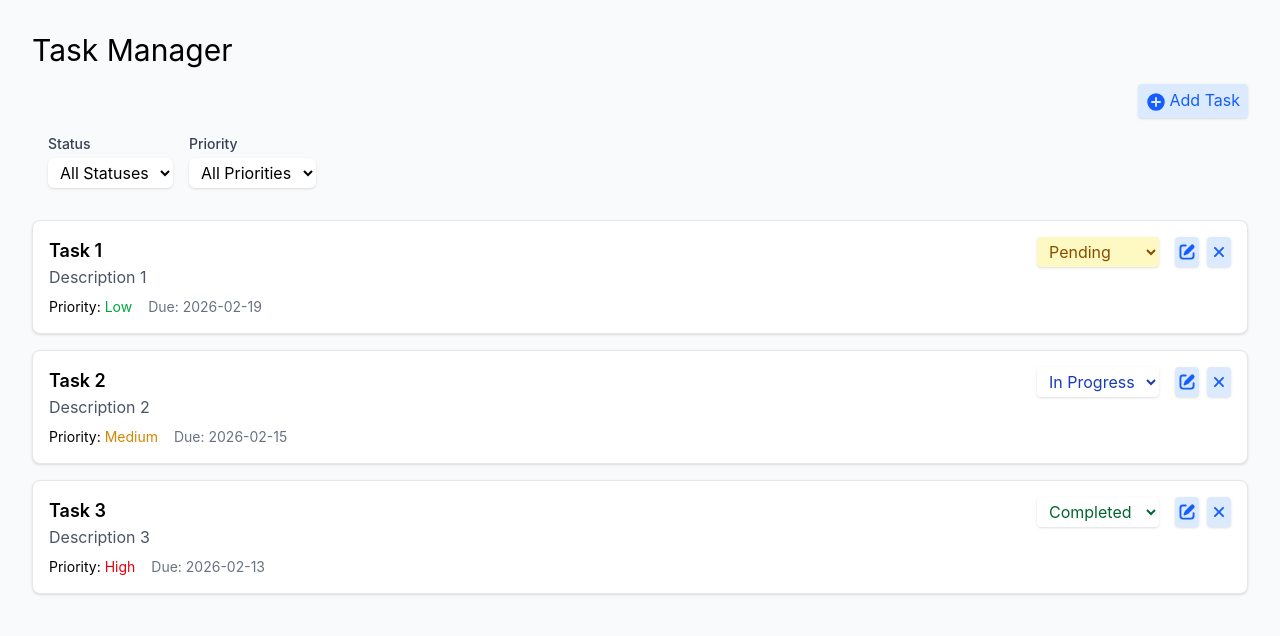
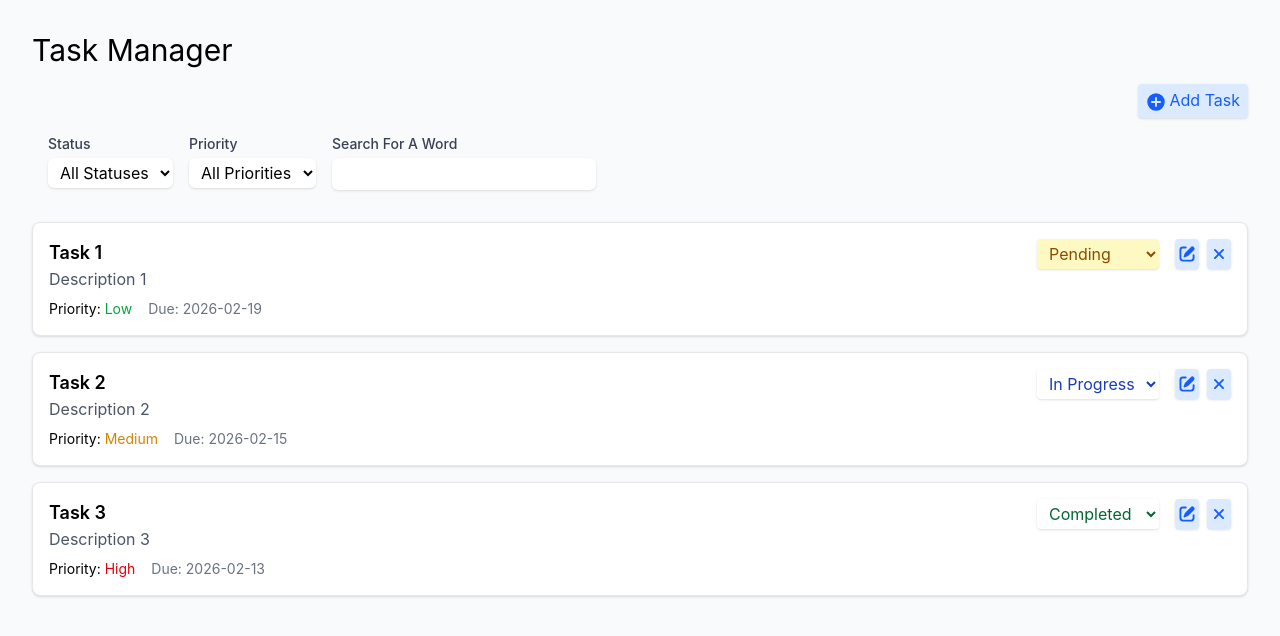
Before and after one commit to shanosha/mod-9-sba, a React (Vite) app: page / in a window 1280 px wide. Shown: the top 636 px of the page. Built offline with nearby package versions, Linux system fonts and the light colour scheme.

Commit message:
feature/added search bar to filters and functionality

```diff
--- a/src/components/TaskFilter/TaskFilter.tsx
+++ b/src/components/TaskFilter/TaskFilter.tsx
@@ -2,13 +2,13 @@ import type { TaskFilterProps } from "../../types"
 
 function TaskFilter({ onFilterChange }: TaskFilterProps) {
 
-    const handleChange = (event: React.ChangeEvent<HTMLSelectElement>) => {
+    const handleChange = (event: React.ChangeEvent<HTMLSelectElement|HTMLInputElement>) => {
         const { name, value } = event.target;
         onFilterChange({[name]: value});
     }
 
     return (
-        <div className="flex gap-4 p-4">
+        <div className="flex flex-wrap gap-4 p-4">
             <div>
                 <label htmlFor="status" className="block text-sm font-medium text-gray-700 dark:text-white mb-1">
                     Status
@@ -31,6 +31,12 @@ function TaskFilter({ onFilterChange }: TaskFilterProps) {
                     <option value="high">High</option>
                 </select>
             </div>
+            <div>
+                <label htmlFor="search" className="block text-sm font-medium text-gray-700 dark:text-white mb-1">
+                    Search For A Word
+                </label>
+                <input name="search" id="search" type="text" onChange={handleChange} className="bg-white dark:bg-gray-800 px-2 py-1 block w-full rounded-md border-gray-300 shadow-sm focus:border-blue-500 focus:ring-blue-500" />
+            </div>
         </div>
     )
 }
--- a/src/components/TaskList/TaskList.tsx
+++ b/src/components/TaskList/TaskList.tsx
@@ -6,11 +6,11 @@ import { TaskFilter } from "../TaskFilter/TaskFilter";
 
 function TaskList({ tasks, onStatusChange, onDelete, onUpdate}: TaskListProps){
 
-    const [filters,setFilters] = useState({status: "", priority: ""});
+    const [filters,setFilters] = useState({status: "", priority: "", search: ""});
 
     const filteredTaskElements = tasks.filter((task) => {
         let filteredTasks = false;
-        if(task.status.includes(filters.status) && task.priority.includes(filters.priority)) {filteredTasks = true}
+        if(task.status.includes(filters.status) && task.priority.includes(filters.priority) && task.title.includes(filters.search)) {filteredTasks = true}
         return filteredTasks;
     });
 
--- a/src/types/index.ts
+++ b/src/types/index.ts
@@ -34,6 +34,7 @@ export interface TaskFilterProps {
   onFilterChange: (filters: {
     status?: TaskStatus;
     priority?: 'low' | 'medium' | 'high';
+    search?: string;
   }) => void;
 }
 
```
